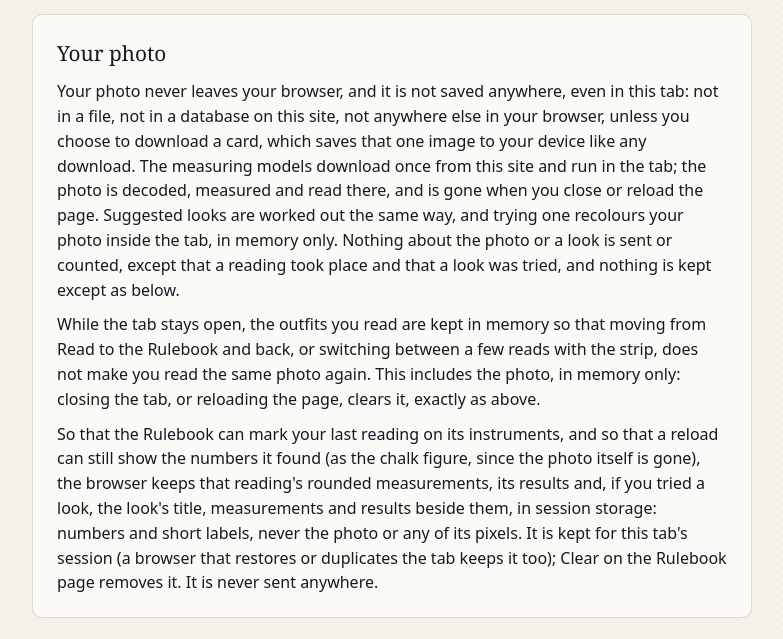
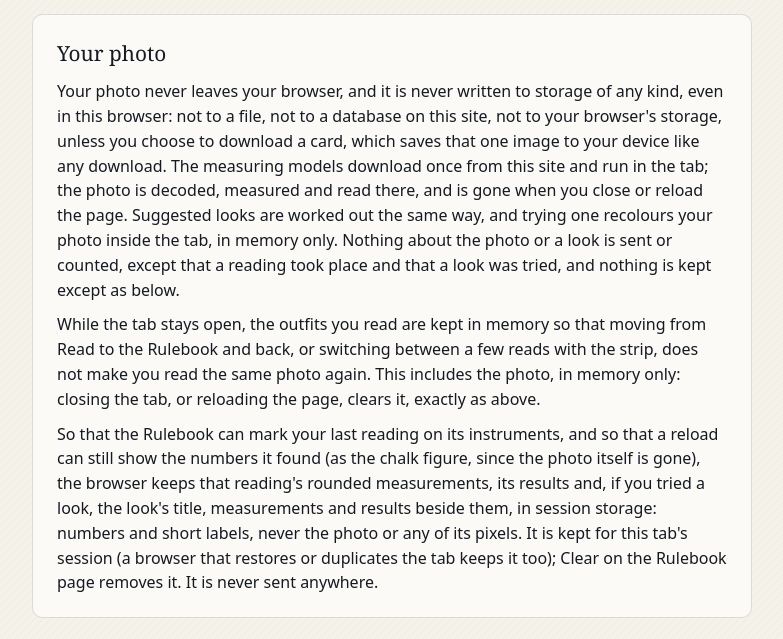
Before and after one commit to aacrit/ratio, a website built with Vite: page web/privacy.html in a window 1280 px wide. Shown: the part 98-737 px from the top of the page, without its empty margins (248-1031 px from the left). Built offline with nearby package versions, Linux system fonts and the light colour scheme; a web font is replaced by a local one.

Commit message:
privacy: the photo is "never written to storage of any kind, even in this browser"
"Not saved anywhere, even in this tab" read as contradicting the next
paragraph, which says reads (photo included) are kept in memory while the tab
is open. The paired string in tests/privacy-page.test.ts changes with it.

Co-Authored-By: Claude Opus 5.5 <noreply@anthropic.com>
Claude-Session: https://claude.ai/code/session_011PB4EeLozJQR4JemCTD6CM

```diff
--- a/web/privacy.html
+++ b/web/privacy.html
@@ -17,10 +17,10 @@
       <section class="card">
         <h2>Your photo</h2>
         <p>
-          Your photo never leaves your browser, and it is not saved
-          anywhere, even in this tab: not in a file, not in a database on
-          this site, not anywhere else in your browser, unless you choose
-          to download a card, which saves that one image to your device
+          Your photo never leaves your browser, and it is never written to
+          storage of any kind, even in this browser: not to a file, not to
+          a database on this site, not to your browser's storage, unless
+          you choose to download a card, which saves that one image to your device
           like any download. The measuring models download once from this
           site and run in the tab; the photo is decoded, measured and read
           there, and is gone when you close or reload the page. Suggested
```
Also changed, not shown: tests/privacy-page.test.ts (+1 -1 lines).
